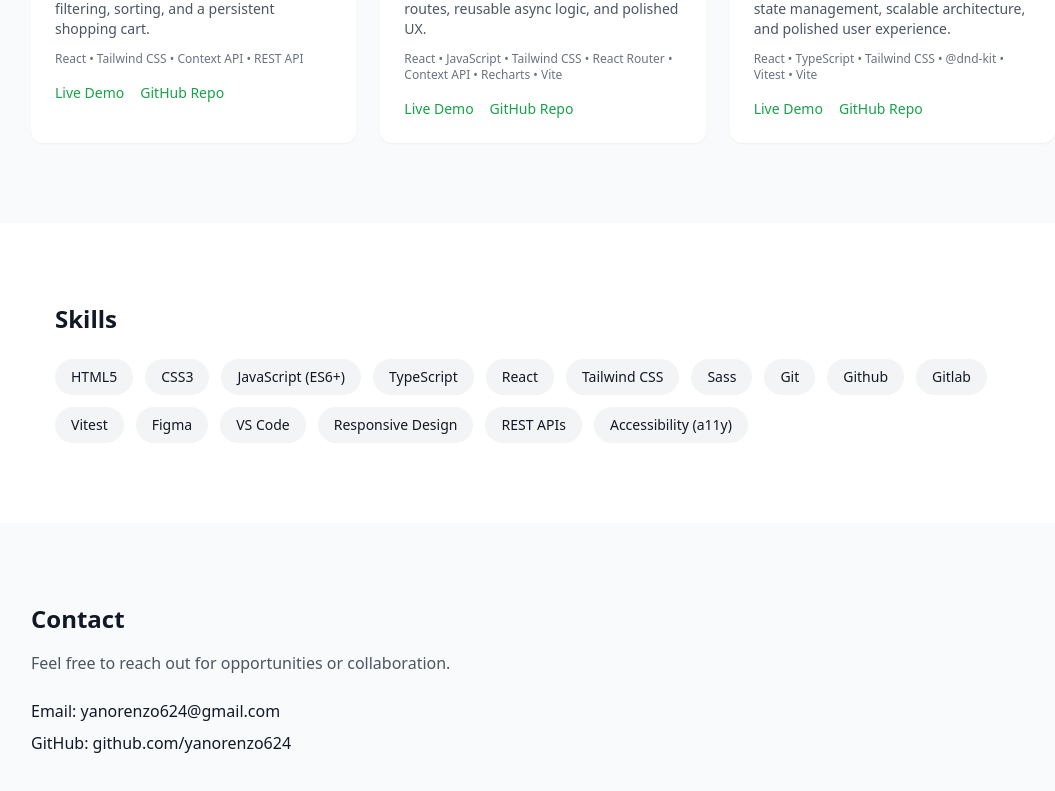
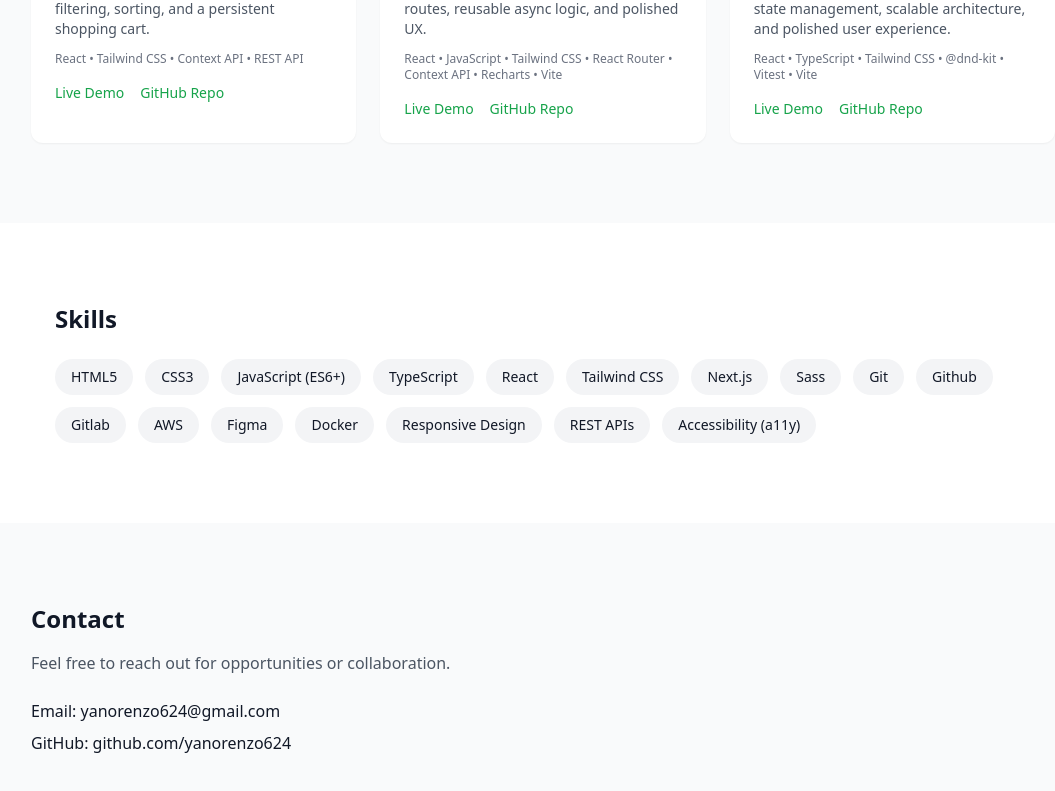
Before and after one commit to yanorenzo624/portfolio, a React (Vite) app: page / in a window 1280 px wide. Shown: the part 1301-2092 px from the top of the page, without its empty margins (97-1152 px from the left). Built offline with nearby package versions, Linux system fonts and the light colour scheme.

Commit message:
updated skills

```diff
--- a/src/components/Skills.jsx
+++ b/src/components/Skills.jsx
@@ -14,9 +14,9 @@ const Skills = () => {
             >
                 {[
                     "HTML5", "CSS3", "JavaScript (ES6+)",
-                    "TypeScript", "React", "Tailwind CSS",
-                    "Sass", "Git", "Github", "Gitlab", "Vitest", "Figma",
-                    "VS Code", "Responsive Design", "REST APIs",
+                    "TypeScript", "React", "Tailwind CSS", "Next.js",
+                    "Sass", "Git", "Github", "Gitlab", "AWS", "Figma",
+                    "Docker", "Responsive Design", "REST APIs",
                     "Accessibility (a11y)"
                 ].map(skill => (
                     <motion.span
```
